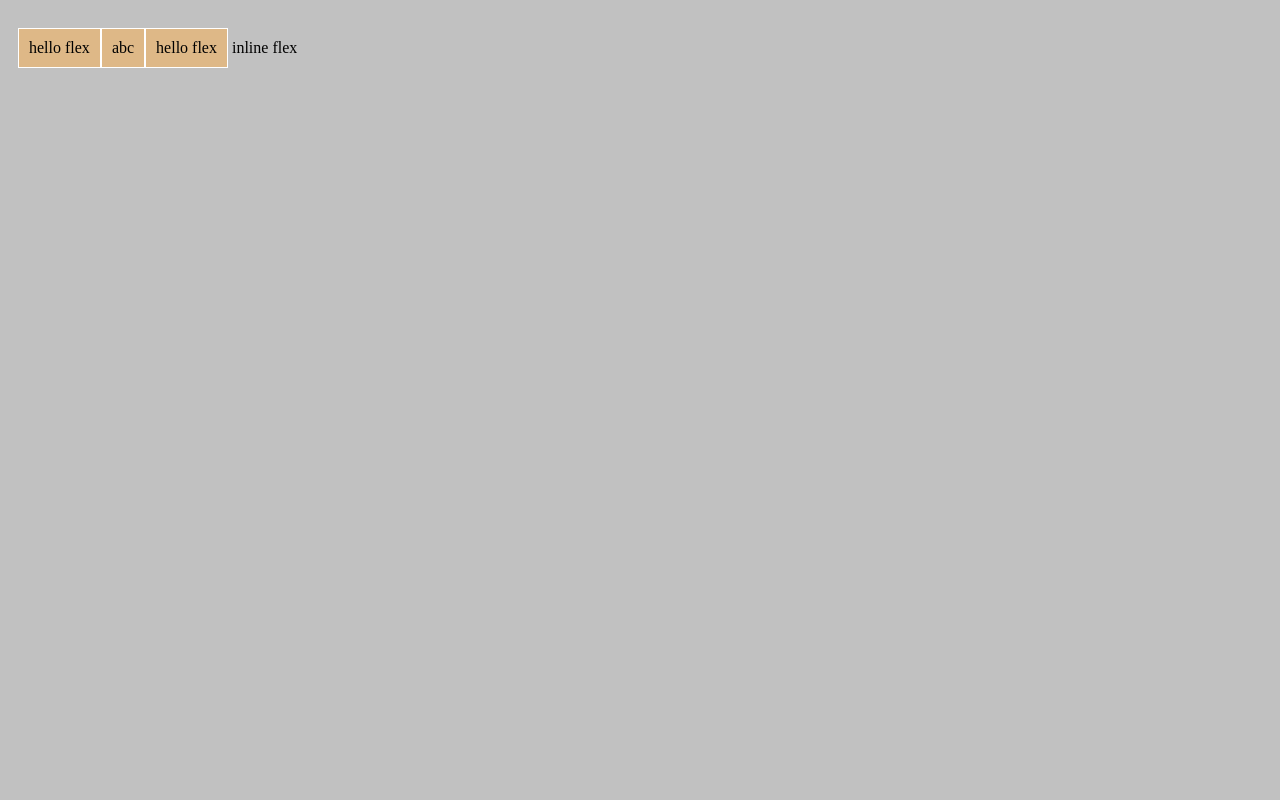
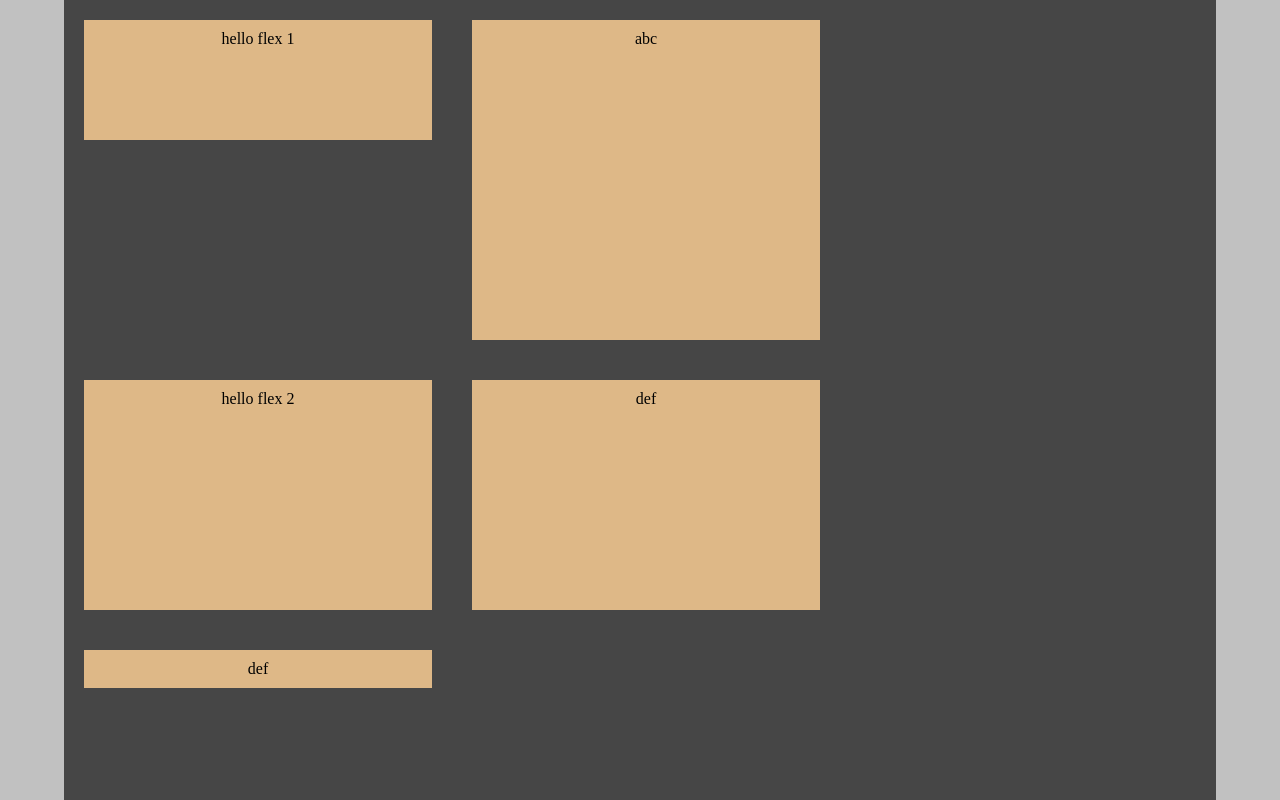
Before and after one commit to jaepani5015/publish_study, a plain HTML site: page flex/index.html in a window 1280 px wide. Drawn offline with Linux system fonts and the light colour scheme.

Commit message:
flex container에 적용하는 속성

```diff
--- a/flex/index.css
+++ b/flex/index.css
@@ -1,17 +1,70 @@
 body {
-    padding: 10px;
+    /* padding: 10px; */
+    margin: 0 auto;
     background-color:rgb(193, 193, 193);
 }
 
 .container {
-    /* display: flex; */
-    display: inline-flex;
+    width: 90%;
+    height: 100vh;
+    background-color: rgb(70, 70, 70);
+
+    margin: 0 auto;
+
+    display: flex;
+
+    /* flex-direction : 아이템들이 배치되는 축의 방향 설정 */
+    flex-direction: row;
+    /* flex-direction: row-reverse; */
+    /* flex-direction: column; */
+    /* flex-direction: column-reverse; */
+    /* display: inline-flex; */
+
+    /* flex-wrap : 컨테이너가 더이상 아이템들을 담을 수 없는 크기에서 아이템 줄바꿈을 어떻게 하는지 설정 */
+    flex-wrap: wrap;
+    /* flex-wrap: nowrap; */
+    /* flex-wrap: wrap-reverse; */
+
+    /* flex-flow : flex-direction과 flex-wrap을 동시에 설정할 수 있음 */
+    /* flex-flow: row wrap; */
+
+    /* justify-content : 메인축 방향으로 정렬 */
+    justify-content: flex-start;
+    /* justify-content: flex-end; */
+    /* justify-content: center; */
+    /* justify-content: space-between; */
+    /* justify-content: space-around; */
+    /* justify-content: space-evenly; */
+
+    /* align-items : 수직축 방향으로 정렬 */
+    /* align-items: stretch; */
+    /* align-items: center; */
+    /* align-items: flex-end; */
+    /* align-items: baseline; */
+
+    /* align-content : flex: wrap인 경우 이면서, 아이템 행이 2줄인 경우 수직축 방향 정렬 설정 */
+    /* align-content: stretch; */
+    align-content: flex-start;
+    /* align-content: flex-end; */
+    /* align-content: space-between; */
+    /* align-content: space-around; */
 }
 
 .item {
-    margin: 10px 0;
-    padding: 10px;
+    width: 25%;
+    padding: 10px 30px;
+    margin: 20px;
+    text-align: center;
 
     background-color: burlywood;
-    border: 1px solid white;
 }
+
+.item:nth-child(1) {
+    height: 100px;
+}
+.item:nth-child(2) {
+    height: 300px;
+}
+.item:nth-child(3) {
+    height: 210px;
+}
--- a/flex/index.html
+++ b/flex/index.html
@@ -9,10 +9,11 @@
 </head>
 <body>
     <div class="container">
-        <div class="item">hello flex</div>
+        <div class="item">hello flex 1</div>
         <div class="item">abc</div>
-        <div class="item">hello flex</div>
+        <div class="item">hello flex 2</div>
+        <div class="item">def</div>
+        <div class="item">def</div>
     </div>
-    <span>inline flex</span>
 </body>
 </html>
```
